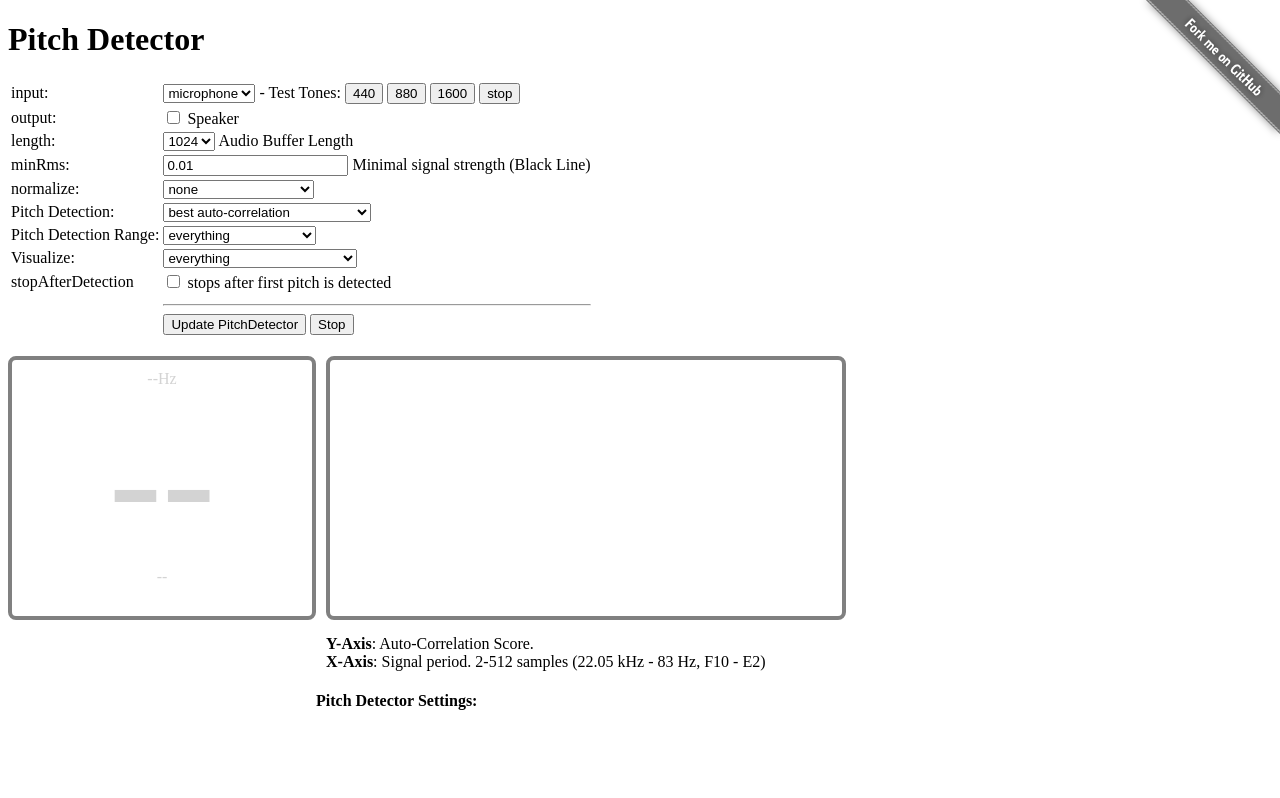
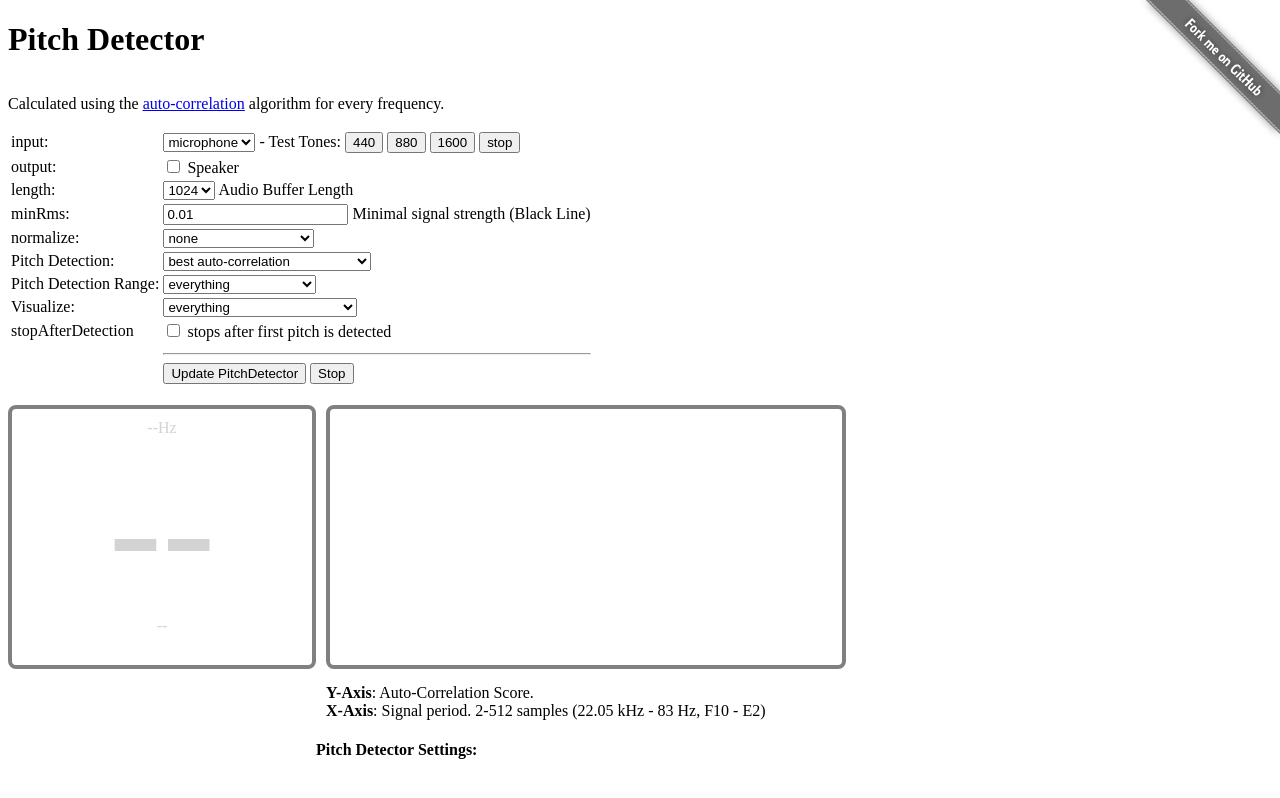
Before and after one commit to cwilso/PitchDetect, a website: page example/index.html in a window 1280 px wide. Drawn offline with nearby package versions, Linux system fonts and the light colour scheme; no server answers.

Commit message:
mention auto-correlation algorithm in example

```diff
--- a/example/index.html
+++ b/example/index.html
@@ -17,7 +17,6 @@ div.vague { color: lightgrey; }
 .box {
 	float: left;
 	width: 512px;
-	height: 300px;
 }
 .hidden {
 	display: none;
@@ -42,6 +41,9 @@ code { color: blue; padding: 2px;}
 
 <div>
 <h1>Pitch Detector</h1>
+<p>
+	Calculated using the <a href="http://en.wikipedia.org/wiki/Autocorrelation" target="_blank">auto-correlation</a> algorithm for every frequency.
+</p>
 <table>
 <tr>
 	<td>input:</td>
@@ -182,7 +184,6 @@ code { color: blue; padding: 2px;}
 <pre id="settings"></pre>
 </div>
 
-
 <a href="https://github.com/cwilso/pitchdetect" style="position: absolute; z-index:2; top: 0; right: 0; border: 0;"><img src="forkme.png" alt="Fork me on GitHub"></a>
 
 </body>
```
